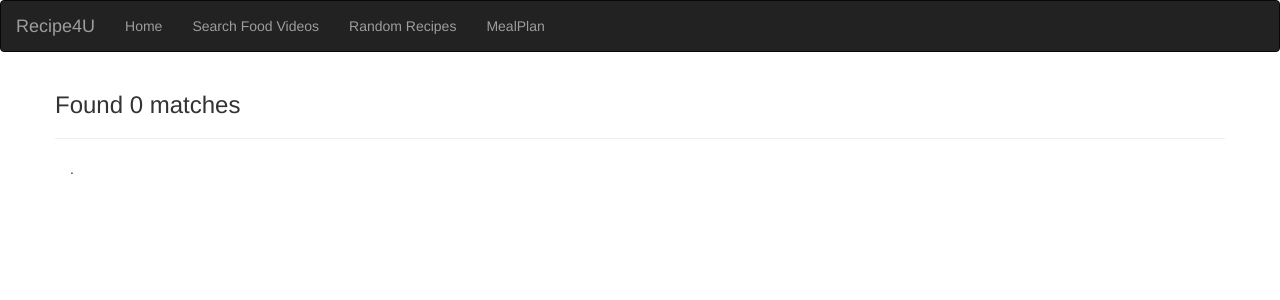
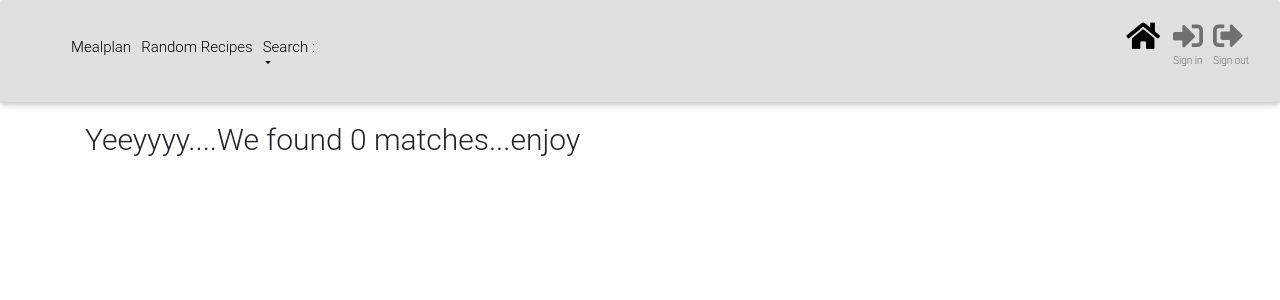
Before and after one commit to Nasseh123/Recipes4U, a Flask app: page /search/ingredients/1 in a window 1280 px wide. Shown: the top 300 px of the page. Run offline with Flask 2, Linux system fonts and the light colour scheme; data that the repository does not hold is empty; some libraries are stand-ins or nearby versions.

Commit message:
add styling to project

```diff
--- a/app/requests.py
+++ b/app/requests.py
@@ -4,27 +4,21 @@ import requests
 
 
 # Getting api key
-api_key= "e7ba7ecc9faf4e32a68df8753b188959"
+api_key= "bc0a602b22a54d1b818b4b7d608596a0"
 base_url = None
 FOOD_VIDEOS_URL=None
-SEARCH_MEALPLAN_URL = 'https://api.spoonacular.com/mealplanner/generate?timeFrame=day&apiKey=e7ba7ecc9faf4e32a68df8753b188959&includeNutrition=false'
-JOKE_URL = "https://api.spoonacular.com/food/jokes/random?apiKey=e7ba7ecc9faf4e32a68df8753b188959"
+SEARCH_MEALPLAN_URL = 'https://api.spoonacular.com/mealplanner/generate?timeFrame=day&apiKey=bc0a602b22a54d1b818b4b7d608596a0&includeNutrition=false'
+JOKE_URL = "https://api.spoonacular.com/food/jokes/random?apiKey=bc0a602b22a54d1b818b4b7d608596a0"
 SEARCH_RECIPES_BY_INGREDIENTS_url=None
 GET_RECIPE_INFORMATION_url=None
+base_url = 'https://api.spoonacular.com/recipes/search?query={}&apiKey=bc0a602b22a54d1b818b4b7d608596a0'
+JOKE_URL = "https://api.spoonacular.com/food/jokes/random?apiKey=bc0a602b22a54d1b818b4b7d608596a0"
+SEARCH_RECIPES_BY_INGREDIENTS_url='https://api.spoonacular.com/recipes/findByIngredients?ingredients={}&number=50&apiKey=bc0a602b22a54d1b818b4b7d608596a0&includeNutrition=false'
+
+GET_RECIPE_INFORMATION_url='https://api.spoonacular.com/recipes/{}/information?apiKey=bc0a602b22a54d1b818b4b7d608596a0&includeNutrition=false'
 
 def configure_request(app):
-    global SEARCH_RECIPES_BY_INGREDIENTS_url,api_key,GET_RECIPE_INFORMATION_url,SEARCH_MEALPLAN_URL,JOKE_URL,FOOD_VIDEOS_URL, my_api_key
-api_key= None
-base_url = 'https://api.spoonacular.com/recipes/search?query={}&apiKey=e7ba7ecc9faf4e32a68df8753b188959'
-
-SEARCH_MEALPLAN_URL = 'https://api.spoonacular.com/mealplanner/generate?timeFrame=day&apiKey=e7ba7ecc9faf4e32a68df8753b188959&includeNutrition=false'
-JOKE_URL = "https://api.spoonacular.com/food/jokes/random?apiKey=75c25110646a42c7a2d8abe6acb16386"
-SEARCH_RECIPES_BY_INGREDIENTS_url='https://api.spoonacular.com/recipes/findByIngredients?ingredients={}&number=50&apiKey=75c25110646a42c7a2d8abe6acb16386&includeNutrition=false'
-
-GET_RECIPE_INFORMATION_url='https://api.spoonacular.com/recipes/{}/information?apiKey=75c25110646a42c7a2d8abe6acb16386&includeNutrition=false'
-
-def configure_request(app):
-    global api_key,base_url, SEARCH_RECIPES_BY_INGREDIENTS_url,GET_RECIPE_INFORMATION_url,SEARCH_MEALPLAN_URL,JOKE_URL
+    global api_key,base_url, SEARCH_RECIPES_BY_INGREDIENTS_url,GET_RECIPE_INFORMATION_url,SEARCH_MEALPLAN_URL,JOKE_URL,FOOD_VIDEOS_URL,my_api_key
     # api_key = app.config['API_KEY']
     base_url = app.config['RECIPE_API_BASE_URL']
     api_key=app.config['API_KEY']
@@ -131,13 +125,13 @@ def get_joke():
 
 def search_food_videos(food):
     # search_food_videos_url = FOOD_VIDEOS_URL.format(food, my_api_key)
-    search_food_videos_url = f'https://api.spoonacular.com/food/videos/search?query={food}&number=10&apiKey=b3e0e6046d7b44848276665bf840228f'
+    search_food_videos_url = f'https://api.spoonacular.com/food/videos/search?query={food}&number=10&apiKey=bc0a602b22a54d1b818b4b7d608596a0'
     fetch = requests.get(search_food_videos_url)
     get_food_videos = fetch.json()
     return get_food_videos
 
 def get_random_videos():
-    random_food_videos_url = 'https://api.spoonacular.com/recipes/random?number=10&tags=vegetarian,dessert&apiKey=b3e0e6046d7b44848276665bf840228f'
+    random_food_videos_url = 'https://api.spoonacular.com/recipes/random?number=10&tags=vegetarian,dessert&apiKey=bc0a602b22a54d1b818b4b7d608596a0'
     fetch = requests.get(random_food_videos_url)
     get_random_videos = fetch.json()
     return get_random_videos
--- a/app/templates/base.html
+++ b/app/templates/base.html
@@ -1,5 +1,30 @@
-{% extends 'bootstrap/base.html'%}
+<body>
+    {% extends 'bootstrap/base.html' %}
 
-{%block navbar%}
-{%include 'navbar.html'%}
-{%endblock%}
+    {%block styles %}
+    {{super()}}
+    <!-- Font Awesome -->
+    <link rel="stylesheet" href="https://use.fontawesome.com/releases/v5.8.1/css/all.css">
+    <!-- Bootstrap core CSS -->
+    <link href="https://cdnjs.cloudflare.com/ajax/libs/twitter-bootstrap/4.3.1/css/bootstrap.min.css" rel="stylesheet">
+    <!-- Material Design Bootstrap -->
+    <link href="https://cdnjs.cloudflare.com/ajax/libs/mdbootstrap/4.7.7/css/mdb.min.css" rel="stylesheet">
+    <!-- JQuery -->
+    <script type="text/javascript" src="https://cdnjs.cloudflare.com/ajax/libs/jquery/3.3.1/jquery.min.js"></script>
+    <!-- Bootstrap tooltips -->
+    <script type="text/javascript"
+        src="https://cdnjs.cloudflare.com/ajax/libs/popper.js/1.14.4/umd/popper.min.js"></script>
+    <!-- Bootstrap core JavaScript -->
+    <script type="text/javascript"
+        src="https://cdnjs.cloudflare.com/ajax/libs/twitter-bootstrap/4.3.1/js/bootstrap.min.js"></script>
+    <!-- MDB core JavaScript -->
+    <script type="text/javascript"
+        src="https://cdnjs.cloudflare.com/ajax/libs/mdbootstrap/4.7.7/js/mdb.min.js"></script>
+    {% endblock %}
+
+    {% block navbar %}
+    {% include 'navbar.html' %}
+    {% endblock %}
+
+
+</body>
--- a/app/templates/navbar.html
+++ b/app/templates/navbar.html
@@ -1,21 +1,51 @@
-<div class="navbar navbar-inverse" role="navigation">
-    <div class="container-fluid">
-        <div class="navbar-header">
-            <button type="button" class="navbar-toggle" data-toggle="collapse" data-target=".navbar-collapse">
-              <span class="sr-only">Toggle navigation</span>
-              <span class="icon-bar"></span>
-              <span class="icon-bar"></span>
-              <span class="icon-bar"></span>
-            </button>
-            <a class="navbar-brand" href="/"> Recipe4U </a>
-        </div>
-        <div class="navbar-collapse collapse">
-            <ul class="nav navbar-nav">
-                <li><a href="/">Home</a></li>
-                <li><a href="/food/videos/search">Search Food Videos</a></li>
-                <li><a href="/recipes/random">Random Recipes</a></li>
-                <li><a href="/mealplan">MealPlan</a></li>
-        </div>
 
-    </div>
-</div>
+<nav class="navbar navbar-expand-lg navbar-light bg-light">
+    <a class="navbar-brand" href="/"> </a>
+
+    <button class="navbar-toggler" type="button" data-toggle="collapse" data-target="#basicExampleNav"
+        aria-controls="basicExampleNav" aria-expanded="false" aria-label="Toggle navigation">
+        <span class="navbar-toggler-icon"></span>
+    </button>
+
+    <div class="collapse navbar-collapse" id="basicExampleNav">
+
+        <ul class="navbar-nav mr-auto">
+
+            <li class="nav-item">
+                <a class="nav-link" href="/mealplan">
+                    <h4>Mealplan</h4>
+                </a>
+            </li>
+            <li class="nav-item">
+                <a class="nav-link" href="/recipes/random">
+                    <h4>Random Recipes</h4>
+                </a>
+            </li>
+
+            <li class="nav-item dropdown">
+                <a class="nav-link dropdown-toggle" id="navbarDropdownMenuLink" data-toggle="dropdown"
+                    aria-haspopup="true" aria-expanded="false">
+                    <h4>Search :</h4>
+                </a>
+                <div class="dropdown-menu dropdown-primary" aria-labelledby="navbarDropdownMenuLink">
+                    <a class="dropdown-item" href="/food/videos/search">Food videos</a>
+                </div>
+            </li>
+
+        </ul>
+        <ul class="navbar-nav ml-auto">
+            <li class="nav-item">
+                <a class="nav-link" href="/"><i class="fas fa-home fa-3x"></i>
+                </a>
+            </li>
+            <li><a class="nav-link" href="/"><i class="fas fa-sign-in-alt fa-3x"></i>
+                    <p>Sign in</p>
+                </a></li>
+            <li><a class="nav-link" href="/"><i class="fas fa-sign-out-alt fa-3x"></i>
+                    <p>Sign out</p>
+                </a></li>
+
+
+        </ul>
+
+</nav>
--- a/app/templates/search.html
+++ b/app/templates/search.html
@@ -1,21 +1,32 @@
 {%extends 'base.html'%}
 {% block content %}
-    <div class="container">
+<div class="container">
+    <h3 style="font-size:30px;"> Yeeyyyy....We found {{ recipes| count }} matches...enjoy</h3>
+    <br>
+    <br>
+    <div class="row">
 
-        <div class="row">
 
-            <h3> Found {{ recipes| count }} matches </h3>
-            <hr>
-            {%for recipe in recipes%}
-            <ul>
-                {{ recipe.id}}
-                {{ recipe.title}}
-                {{ recipe.image}}
-                <a href="/recipe/information/{{recipe.id}}">FIND OUT MORE</a>
-            </ul>
-            {%endfor%}
+    <hr>
+    {%for recipe in recipes%}
+    <div class="col-md-4">
+
+        <div class="card" style= "background-color: rgb(201, 197, 197);padding:10px;">
+            <h3 class="card-title" style="text-align: center;"><u>{{recipe.title}}</u></h3>
+            <div class="card-body">
+                <img src="{{recipe.image }}" style="width: 100%; border-radius: 45px;" alt="">
+                <hr>
+                <h4 class="card-title"><a style="color: rgb(28, 53, 107)" href="/recipe/information/{{recipe.id}}">More info</a></h4>
+                <p class="text-right"><strong> With love </strong></p>
+            </div>
+
         </div>
-        .
+        <hr>
+    </div>
+
+
+    {%endfor%}
+    </div>
 
     </div>
 {% endblock %}
--- a/config.py
+++ b/config.py
@@ -12,8 +12,8 @@ class Config:
     RECIPE_API_BASE_URL ='https://api.spoonacular.com/recipes/search?query={}&apiKey={}'
 
 
-    SEARCH_MEALPLAN = 'https://api.spoonacular.com/mealplanner/generate?timeFrame=day&apiKey=e7ba7ecc9faf4e32a68df8753b188959&includeNutrition=false'
-    JOKE_URL = "https://api.spoonacular.com/food/jokes/random?apiKey=e7ba7ecc9faf4e32a68df8753b188959"
+    SEARCH_MEALPLAN = 'https://api.spoonacular.com/mealplanner/generate?timeFrame=day&apiKey={}&includeNutrition=false'
+    JOKE_URL = "https://api.spoonacular.com/food/jokes/random?apiKey={}"
     SEARCH_RECIPES_BY_INGREDIENTS='https://api.spoonacular.com/recipes/findByIngredients?ingredients={}&number=50&apiKey={}&includeNutrition=false'
     GET_RECIPE_INFORMATION='https://api.spoonacular.com/recipes/{}/information?apiKey={}&includeNutrition=false'
 
```
Also changed, not shown: app/templates/food_videos.html (+17 -11 lines), app/templates/index.html (+30 -9 lines), app/templates/mealplan.html (+6 -5 lines), app/templates/random_recipes.html (+17 -8 lines), app/templates/searches.html (+16 -16 lines), 1 other file.
